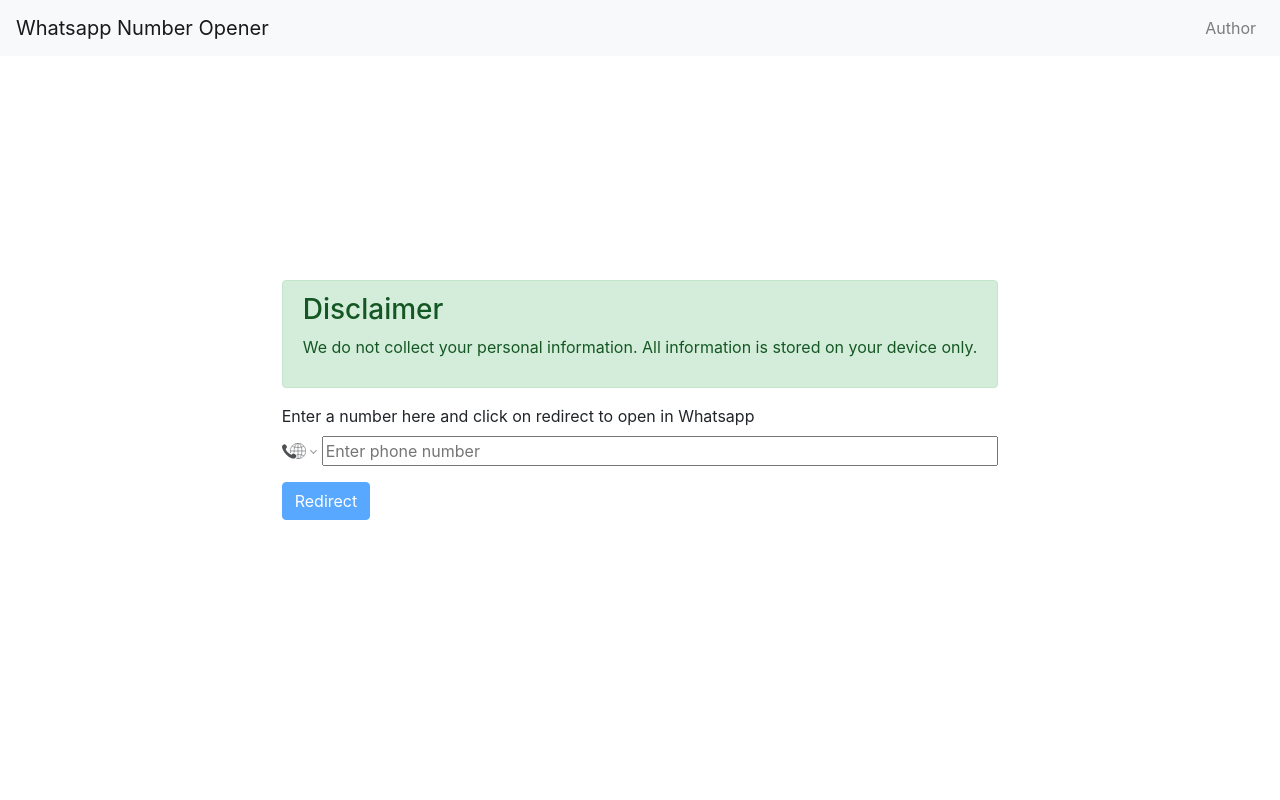
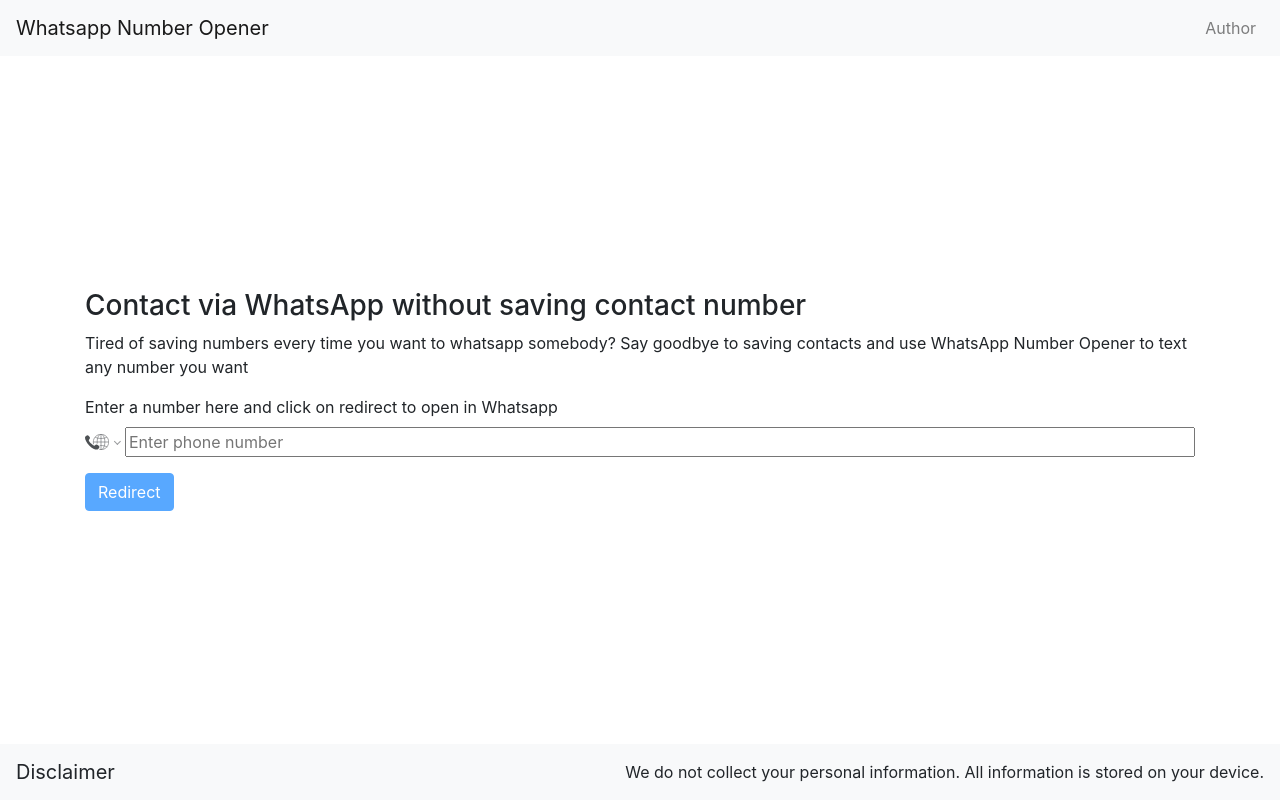
Before and after one commit to rghose/whatsapp-number-opener, a React (Create React App) app: page / in a window 1280 px wide. Built offline with nearby package versions, Linux system fonts and the light colour scheme.

Commit message:
added footer, removed alert. added text

```diff
--- a/src/App.js
+++ b/src/App.js
@@ -2,9 +2,10 @@
 import 'react-phone-number-input/style.css'
 import { isValidPhoneNumber } from 'react-phone-number-input'
 import Phone from 'react-phone-number-input'
-import { Button, Label, Form, Alert } from 'reactstrap';
+import { Button, Label, Form } from 'reactstrap';
 import 'bootstrap/dist/css/bootstrap.min.css';
 import Header from './Header';
+import Footer from './Footer';
 
 class App extends Component {
     constructor(props) {
@@ -23,15 +24,13 @@
     render() {
         return (
           <div className="container">
-            <Header />
-            <div>
-                <Alert color="success">
-                    <h3 className="alert-heading">Disclaimer</h3>
-                    <p>
-                        We do not collect your personal information. All information is stored on your device only.
-                    </p>
-                </Alert>
-            </div>
+          <Header />
+					<div>
+						<h3>Contact via WhatsApp without saving contact number</h3>
+						<p>
+							Tired of saving numbers every time you want to whatsapp somebody? Say goodbye to saving contacts and use WhatsApp Number Opener to text any number you want
+						</p>
+					</div>
 	        <Form>
 	            <div className="form-group">
 	                <Label for="idPhone">Enter a number here and click on redirect to open in Whatsapp</Label>
@@ -45,6 +44,7 @@
 			        Redirect
 			    </Button>
 	        </Form>
+		<Footer />
           </div>
         );
     }
--- /dev/null
+++ b/src/Footer.js
@@ -0,0 +1,24 @@
+import React, { Component } from 'react';
+import {
+  Navbar,
+  NavbarBrand,
+  Nav,
+  NavItem,
+  NavLink,
+} from 'reactstrap';
+
+
+export default class Footer extends Component {
+    render() {
+        return(
+            <Navbar fixed="bottom" color="light" light expand="md">
+              <NavbarBrand>Disclaimer</NavbarBrand>
+                <Nav className="ml-auto" navbar>
+                  <NavItem>
+										 We do not collect your personal information. All information is stored on your device.
+                  </NavItem>
+                </Nav>
+            </Navbar>
+        );
+    }
+}
```
